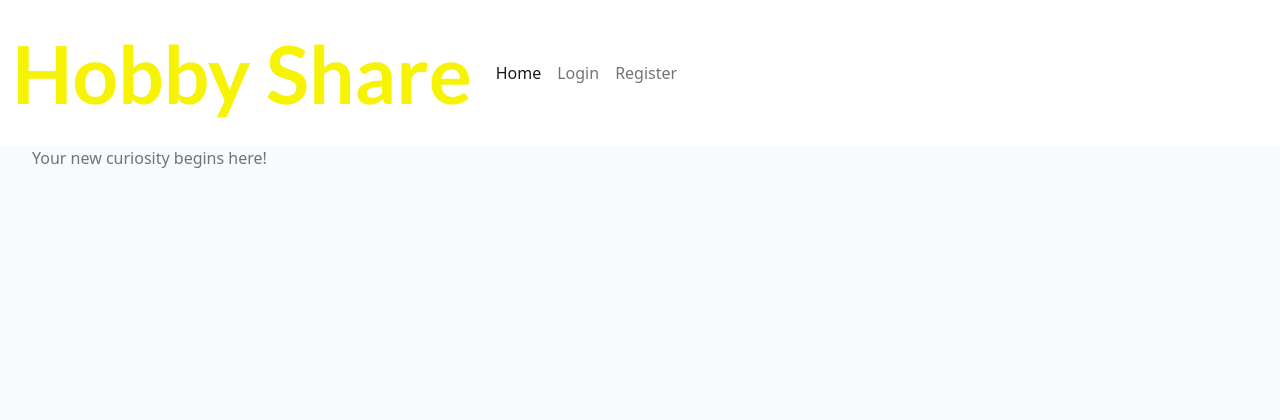
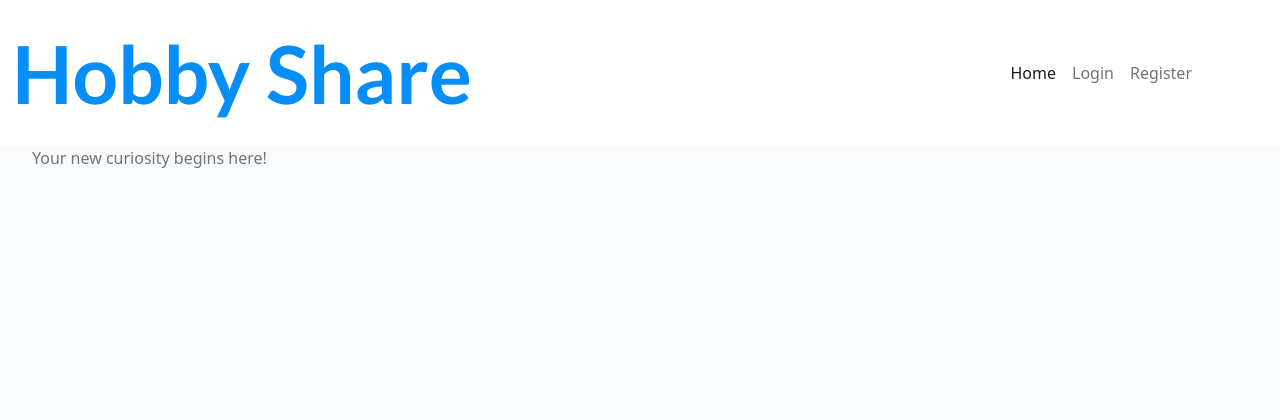
Before and after one commit to GustavFluur/Hobby_Share, a Django app: page / in a window 1280 px wide. Shown: the top 420 px of the page. Run offline with Django 3.2, Linux system fonts and the light colour scheme; data that the repository does not hold is empty.

Commit message:
Add new changes of style and design of the webpage for later adding more content

```diff
--- a/static/css/style.css
+++ b/static/css/style.css
@@ -6,11 +6,7 @@ body {
     font-family: Lato, sans-serif;
     font-size: 5rem;
     font-weight: 700;
-    color: #f7f305;
-}
-
-.red-o {
-    color: #E84610;
+    color: #058ef7;
 }
 
 .thin {
@@ -140,3 +136,8 @@ body {
     background: transparent;
     border: none;
 }
+
+.navbar-collapse {
+    position: absolute;
+    right: 5rem;
+}
```
